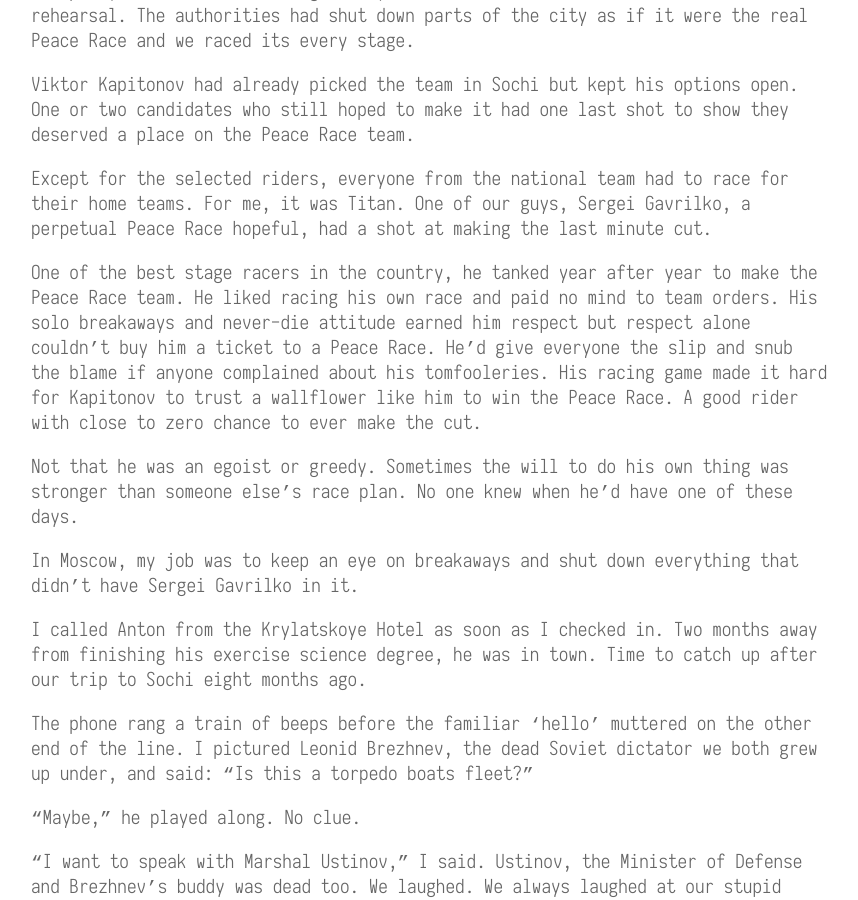
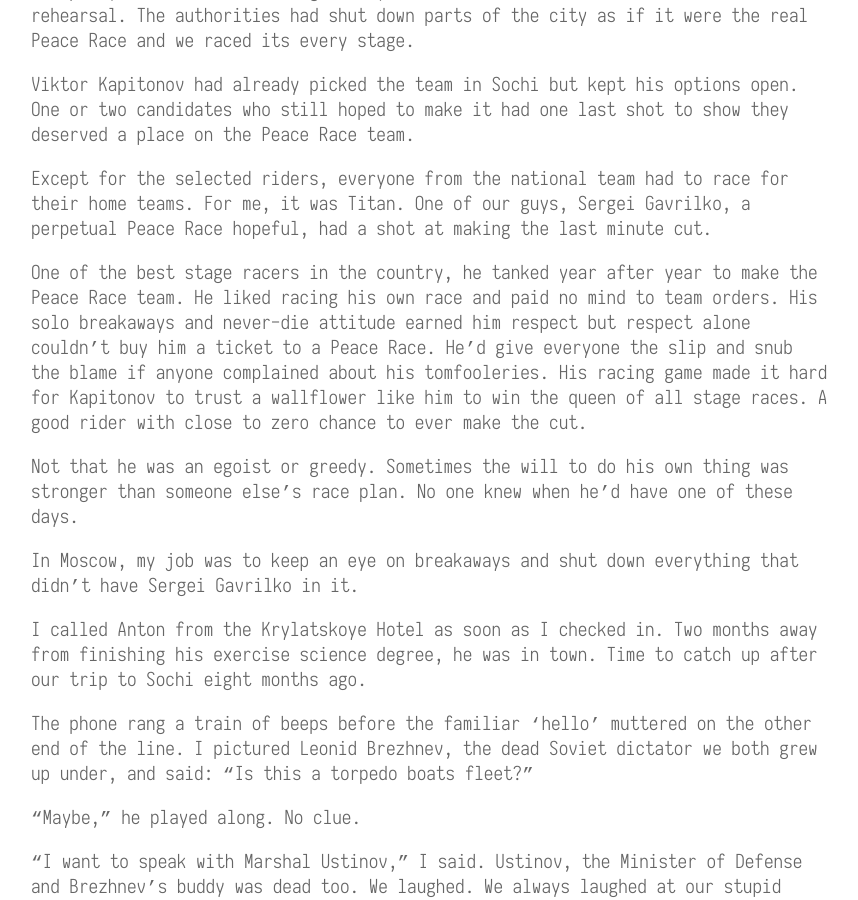
Before and after one commit to nkrzv/nkrzv.github.io, a Jekyll site: the page built from _posts/2020-02-21-the-renegade-ch11.md, in a window 1280 px wide and 900 px high, scrolled down 440 px. Shown: the whole window, without its empty margins (209-1067 px from the left). Built offline with Jekyll 4.4.1, drawn with Linux system fonts in a browser that asks for light colours.

Commit message:
Update 2020-02-21-the-renegade-ch11.md

```diff
--- a/_posts/2020-02-21-the-renegade-ch11.md
+++ b/_posts/2020-02-21-the-renegade-ch11.md
@@ -16,7 +16,7 @@ Viktor Kapitonov had already picked the team in Sochi but kept his options open.
 
 Except for the selected riders, everyone from the national team had to race for their home teams. For me, it was Titan. One of our guys, Sergei Gavrilko, a perpetual Peace Race hopeful, had a shot at making the last minute cut.
 
-One of the best stage racers in the country, he tanked year after year to make the Peace Race team. He liked racing his own race and paid no mind to team orders. His solo breakaways and never-die attitude earned him respect but respect alone couldn’t buy him a ticket to a Peace Race. He’d give everyone the slip and snub the blame if anyone complained about his tomfooleries. His racing game made it hard for Kapitonov to trust a wallflower like him to win the Peace Race. A good rider with close to zero chance to ever make the cut.
+One of the best stage racers in the country, he tanked year after year to make the Peace Race team. He liked racing his own race and paid no mind to team orders. His solo breakaways and never-die attitude earned him respect but respect alone couldn’t buy him a ticket to a Peace Race. He’d give everyone the slip and snub the blame if anyone complained about his tomfooleries. His racing game made it hard for Kapitonov to trust a wallflower like him to win the queen of all stage races. A good rider with close to zero chance to ever make the cut.
 
 Not that he was an egoist or greedy. Sometimes the will to do his own thing was stronger than someone else’s race plan. No one knew when he’d have one of these days.
 
```
